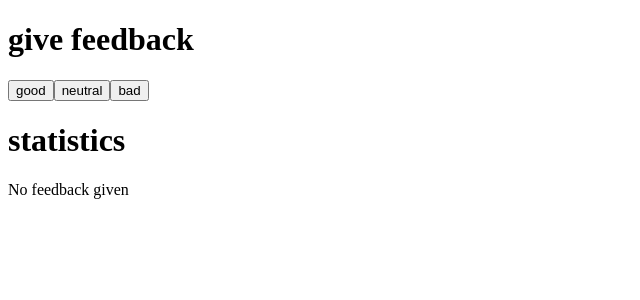
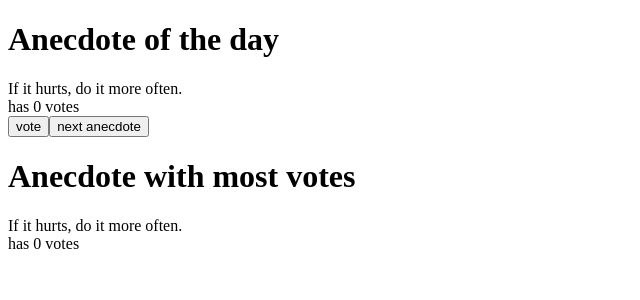
Before and after one commit to samuelpwlim/FullStackOpen, a React (Create React App) app in the folder part1/courseinfo/: page / in a window 1280 px wide. Shown: the top 300 px of the page, without its empty margins (0-640 px from the left). Built offline with nearby package versions, Linux system fonts and the light colour scheme.

Commit message:
Finished 1.14, submitted Part 1

```diff
--- a/part1/courseinfo/src/App.js
+++ b/part1/courseinfo/src/App.js
@@ -1,85 +1,58 @@
 import { useState } from 'react'
 
-const Button = ({handleClick, text}) => {
-  return (
-    <button onClick={handleClick}>{text}</button>
-  )
-}
+const App = () => {
+  const [ points, setPoints ] = useState(new Uint8Array(8))
+  const [selected, setSelected] = useState(0)
+  const anecdotes = [
+    'If it hurts, do it more often.',
+    'Adding manpower to a late software project makes it later!',
+    'The first 90 percent of the code accounts for the first 10 percent of the development time...The remaining 10 percent of the code accounts for the other 90 percent of the development time.',
+    'Any fool can write code that a computer can understand. Good programmers write code that humans can understand.',
+    'Premature optimization is the root of all evil.',
+    'Debugging is twice as hard as writing the code in the first place. Therefore, if you write the code as cleverly as possible, you are, by definition, not smart enough to debug it.',
+    'Programming without an extremely heavy use of console.log is same as if a doctor would refuse to use x-rays or blood tests when diagnosing patients.',
+    'The only way to go fast, is to go well.'
+  ]
+  let maxItem = 0
 
-const StatisticLine = ({text, value, text2}) => {
-  return (
-    <div>{text} {value} {text2}</div>
-  )
-}
+  const getRndInt = () => {
+    const randomInt = Math.floor(Math.random() * (8))
+    setSelected(randomInt)
 
-const Statistics = (props) => {
-  if(props.total === 0) {
-    return (
-      <div>No feedback given</div>
-    )
   }
+
+  const getMax = () => {
+    console.log('hi from getMax')
+    console.log(points)
+    let max = 0
+    for (let i = 0; i < points.length; i++) {
+      if(points[i] > max) {
+        max = points[i]
+        maxItem = i
+      }
+    }
+  }
+
+
+  const vote = () => {
+    const copy = [...points]
+    copy[selected] += 1
+    setPoints(copy)
+  }
+
+  getMax()
+
 
   return (
     <>
-      <table>
-        <tbody>
-          <tr>
-            <td>good</td>
-            <td>{props.good}</td>
-          </tr>
-          <tr>
-            <td>neutral</td>
-            <td>{props.neutral}</td>
-          </tr>
-          <tr>
-            <td>bad</td>
-            <td>{props.bad}</td>
-          </tr>
-          <tr>
-            <td>all</td>
-            <td>{props.total}</td>
-          </tr>
-          <tr>
-            <td>average</td>
-            <td>{(props.good - props.bad)/props.total}</td>
-          </tr>
-          <tr>
-            <td>positive</td>
-            <td>{(props.good*100/props.total) + " %"}</td>
-          </tr>
-        </tbody>
-      </table>
-      {/* <StatisticLine text="good" value={props.good} />
-      <StatisticLine text="neutral" value={props.neutral} />
-      <StatisticLine text="bad" value={props.bad} />
-      <StatisticLine text="all" value={props.total} />
-      <StatisticLine text="average" value={(props.good - props.bad)/props.total} />
-      <StatisticLine text="positive" value={(props.good*100/props.total) + " %"} /> */}
-    </>
-  )
-}
-
-const App = () => {
-
-  const [good, incGood] = useState(0)
-  const [neutral, incNeutral] = useState(0)
-  const [bad, incBad] = useState(0)
-
-  const handleGood = () => incGood(good + 1)
-  const handleNeutral = () => incNeutral(neutral + 1)
-  const handleBad = () => incBad(bad + 1)
-
-  const total = good + neutral + bad
-
-  return (
-    <>
-      <h1>give feedback</h1>
-      <Button handleClick={handleGood} text="good" />
-      <Button handleClick={handleNeutral} text="neutral" />
-      <Button handleClick={handleBad} text="bad" />
-
-      <h1>statistics</h1>
-      <Statistics good={good} neutral={neutral} bad={bad} total={total}/>
+      <h1>Anecdote of the day</h1>
+      <div>{anecdotes[selected]}</div>
+      <div>has {points[selected]} votes</div>
+      <button onClick={vote}>vote</button>
+      <button onClick={getRndInt}>next anecdote</button>
+      <h1>Anecdote with most votes</h1>
+      <div>{anecdotes[maxItem]}</div>
+      <div>has {points[maxItem]} votes</div>
     </>
   )
 }
```
